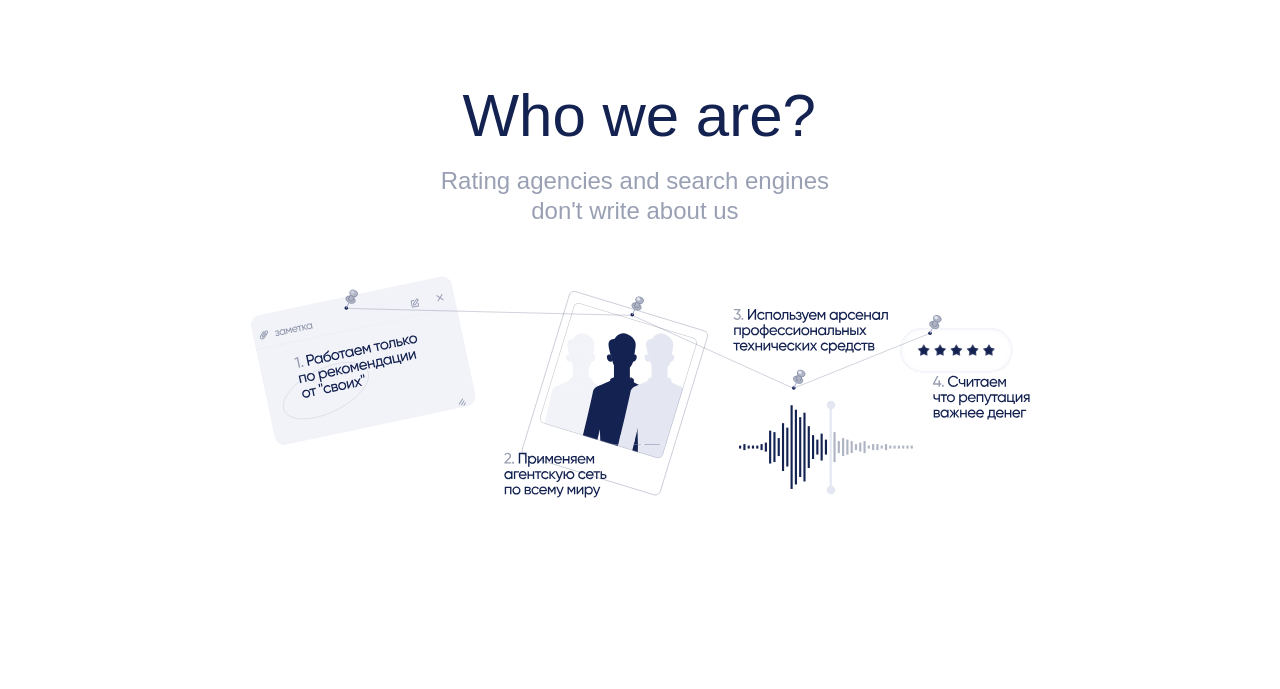
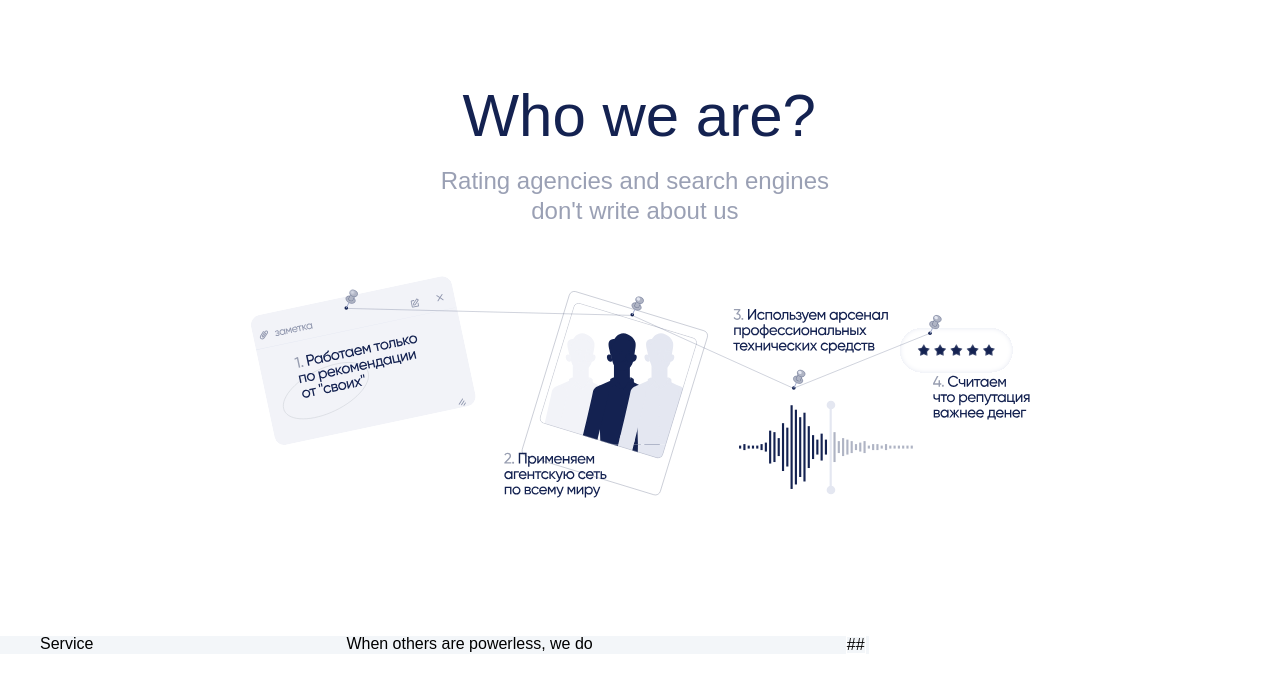
Before and after one commit to AleksDamsky/Sites-at-Figma, a plain HTML site: page DopSite2/index.html in a window 1280 px wide. Shown: the part 814-1503 px from the top of the page. Drawn offline with Linux system fonts and the light colour scheme; a web font is replaced by a local one.

Commit message:
section5

```diff
--- a/DopSite2/css/style.scss
+++ b/DopSite2/css/style.scss
@@ -269,4 +269,25 @@
         width: 800px;
         height: 600px;
     }
+};
+
+// < section4 >
+.section4{
+    position: absolute;
+    width: 869px;
+    background: #F3F6F9;
+    top: 1450px;
+
+    // Шапка 4 блока.
+    &__header{
+        display: flex;
+        justify-content: space-between;
+    }
+
+    // Стрелки 4 блока.
+    &__header-elem3{
+        display: flex;
+        justify-content: flex-start;
+        border: 1px solid white;
+    }
 }
--- a/DopSite2/index.html
+++ b/DopSite2/index.html
@@ -196,10 +196,53 @@
 
 </div>
 
+    <!-- Блок <Услуги> -->
+    <div class="section4">
 
+        <!-- секция для section4 -->
+        <div class="container section4__container">
 
+            <!-- Шапка Услуг -->
+            <div class="section4__header">
 
+                <!-- Элементы шапки -->
+                <!-- услуги -->
+                <div class="section4__header-elem1">
+                    Service
+                </div>
 
+                <!-- Когда другие бессильны - мы делаем -->
+                <div class="section4__header-elem2">
+                    When others are powerless, we do
+                </div>
+
+                <!-- Кнопки скролла -->
+                <div class="section4__header-elem3">
+
+                    <!-- стрелка 1 -->
+                    <div class="section4__arrow1">
+
+                        <!-- спан для стрелки -->
+                        <span class="section4__span1">
+                            #
+                        </span>
+
+                    </div>
+
+                    <!-- стрелка 2 -->
+                    <div class="section4__arrow2">
+
+                        <!-- спан для стрелки -->
+                        <span class="section4__span2">#</span>
+                    </div>
+
+                </div>
+
+            </div>
+
+        </div>
+
+    </div>
 
     <script src="JavaScript/dinamica.js"></script>
 </body>
```
Also changed, not shown: DopSite2/css/style.css, 1 other file.
